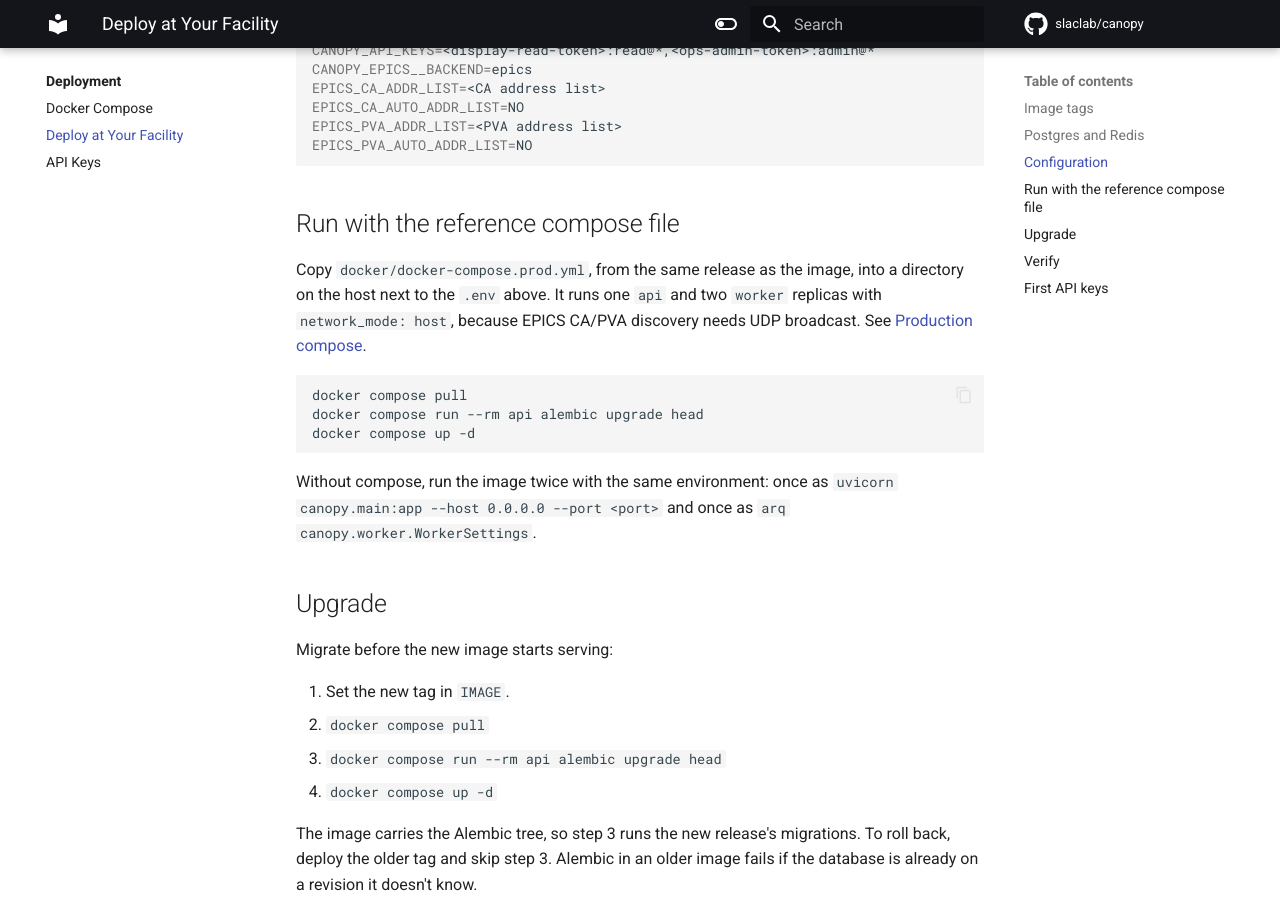
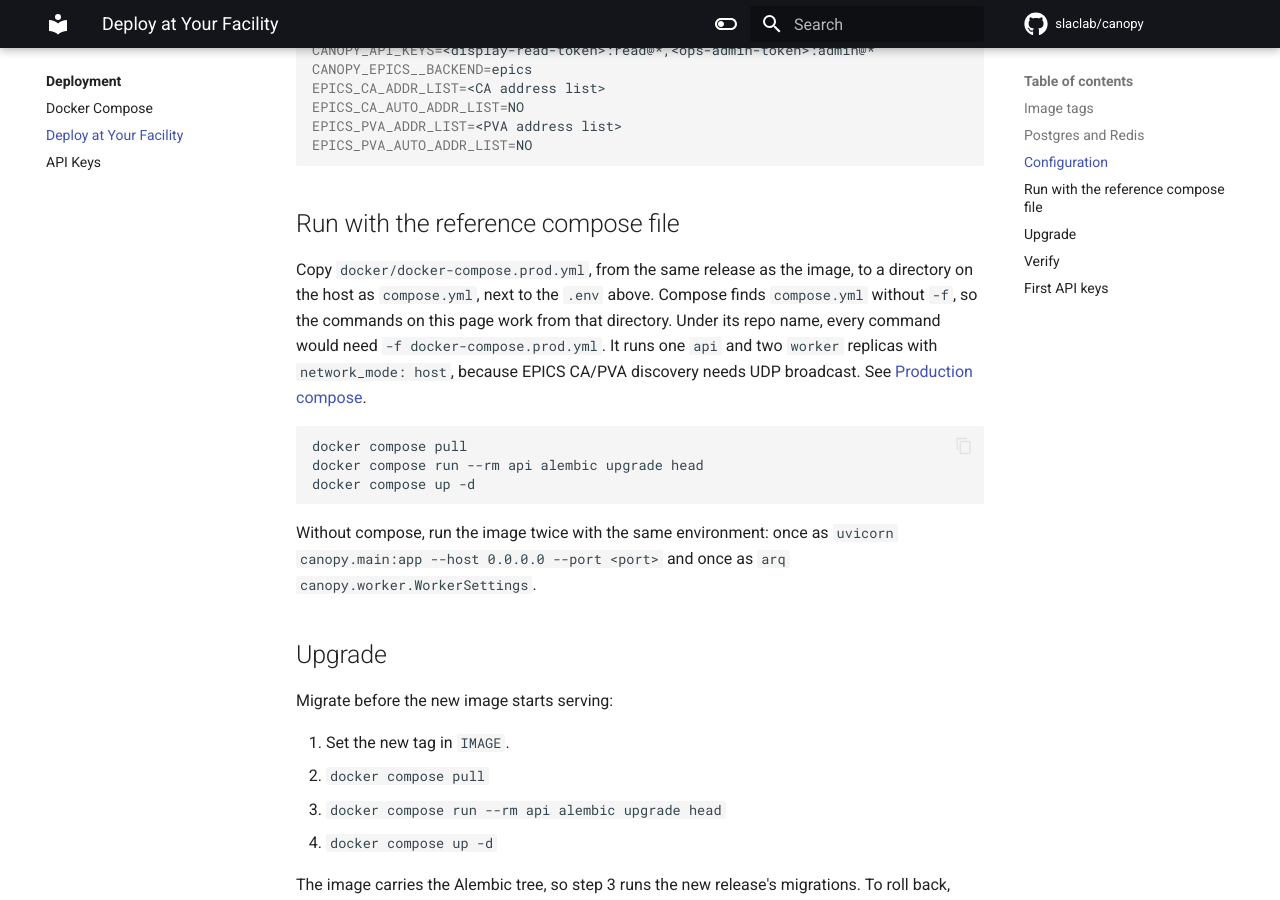
Before and after one commit to slaclab/canopy, an MkDocs documentation site: the page built from docs/deployment/production.md, in a window 1280 px wide and 900 px high, scrolled down 2192 px. Built offline with MkDocs 1.6.1 and Material for MkDocs 9.7.7, drawn with Linux system fonts in a browser that asks for light colours; comment, search, counter and statistics services are not loaded.

Commit message:
Tell operators to save the prod compose file as compose.yml
Compose doesn't find docker-compose.prod.yml without -f, so the bare
docker compose commands in the docs failed in a standalone directory. In
the repo's docker/ directory they selected the development stack. The
production page, the Docker page and the compose header now say to copy
it to the host as compose.yml.

````diff
--- a/docs/deployment/production.md
+++ b/docs/deployment/production.md
@@ -73,10 +73,13 @@ EPICS_PVA_AUTO_ADDR_LIST=NO
 
 ## Run with the reference compose file
 
-Copy `docker/docker-compose.prod.yml`, from the same release as the image, into
-a directory on the host next to the `.env` above. It runs one `api` and two
-`worker` replicas with `network_mode: host`, because EPICS CA/PVA discovery
-needs UDP broadcast. See [Production compose](docker.md#production-compose).
+Copy `docker/docker-compose.prod.yml`, from the same release as the image, to
+a directory on the host as `compose.yml`, next to the `.env` above. Compose
+finds `compose.yml` without `-f`, so the commands on this page work from that
+directory. Under its repo name, every command would need
+`-f docker-compose.prod.yml`. It runs one `api` and two `worker` replicas with
+`network_mode: host`, because EPICS CA/PVA discovery needs UDP broadcast. See
+[Production compose](docker.md#production-compose).
 
 ```bash
 docker compose pull
````
Also changed, not shown: docs/deployment/docker.md (+6 -0 lines), 1 other file.
